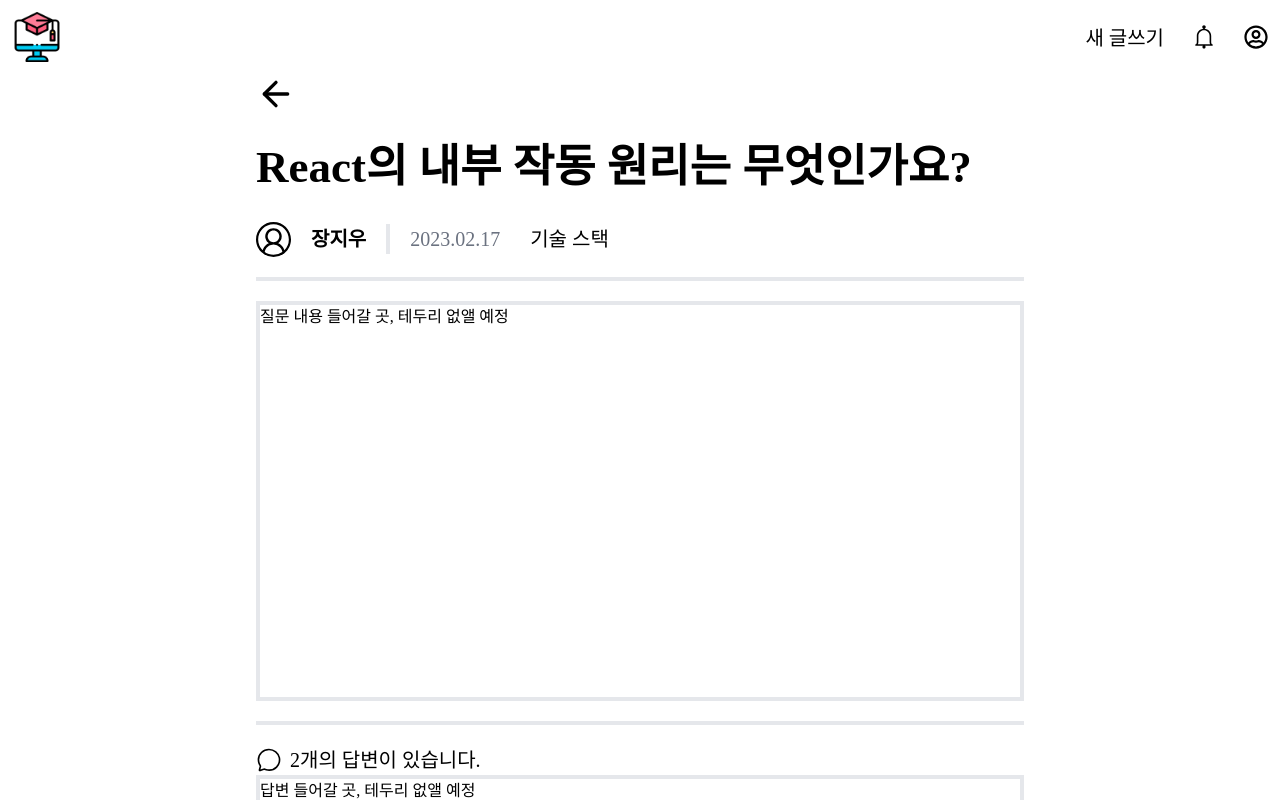
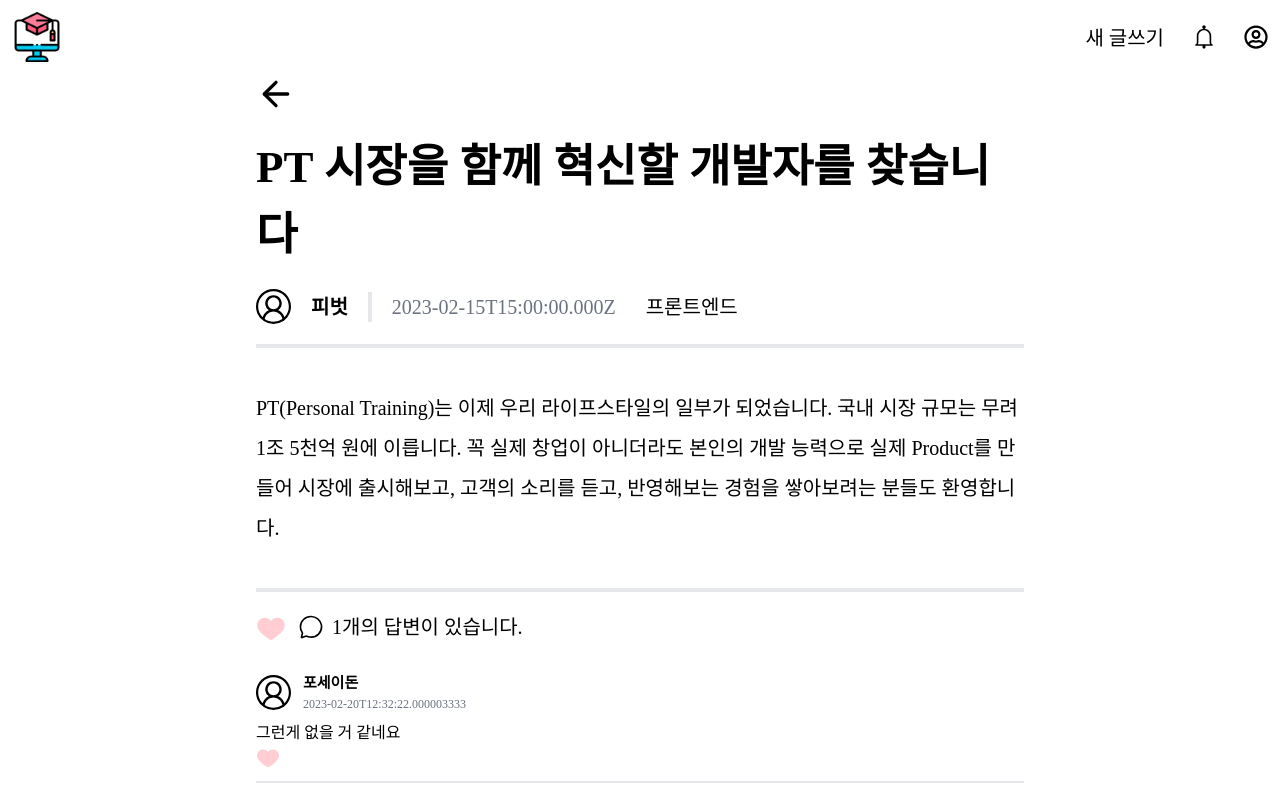
Before and after one commit to codestates-seb/seb42_pre_017, a React (Create React App) app in the folder Client/: page / in a window 1280 px wide. Both pictures are taken after a click on the item 166 px from the left and 756 px from the top of the page. Shown: the top 800 px of the page. Built offline with nearby package versions, Linux system fonts and the light colour scheme; data requests are answered from the project's data file; a web font is replaced by a local one.

Commit message:
feat: postdetail 페이지 구현

```diff
--- a/Client/package.json
+++ b/Client/package.json
@@ -50,6 +50,7 @@
     "eslint": "^8.34.0",
     "eslint-config-prettier": "^8.6.0",
     "eslint-plugin-prettier": "^4.2.1",
+    "json-server": "^0.17.1",
     "prettier": "^2.8.4",
     "tailwindcss": "^3.2.6"
   }
--- a/Client/src/components/Post/TextEditor.js
+++ b/Client/src/components/Post/TextEditor.js
@@ -43,6 +43,7 @@
           modules={this.modules}
           formats={this.formats}
           value={value || ""}
+          onChange={onChange}
           // onChange={(content, delta, source, editor) => onChange(editor.getHTML())}
           className={className}
         />
--- a/Client/src/components/layout/Nav.js
+++ b/Client/src/components/layout/Nav.js
@@ -8,7 +8,7 @@
 export default function Nav() {
   const [toggle, setToggle] = useState(false);
   return (
-    <nav className="flex justify-between max-w-screen-xl m-auto p-3 relative items-center">
+    <nav className="flex justify-between max-w-screen-2xl m-auto p-3 relative items-center">
       <Link to="/" className="cursor-pointer">
         <img src={logo} alt="logo" className="w-[50px]" />
       </Link>
--- a/Client/src/data/db.json
+++ b/Client/src/data/db.json
@@ -4,13 +4,14 @@
       "id": 1,
       "title": "PT 시장을 함께 혁신할 개발자를 찾습니다",
       "author": "피벗",
-      "updatedAt":"2023-02-15T15:00:00.000Z",
-      "stack":"프론트엔드",
+      "updatedAt": "2023-02-15T15:00:00.000Z",
+      "stack": "프론트엔드",
       "content": "PT(Personal Training)는 이제 우리 라이프스타일의 일부가 되었습니다. 국내 시장 규모는 무려 1조 5천억 원에 이릅니다. 꼭 실제 창업이 아니더라도 본인의 개발 능력으로 실제 Product를 만들어 시장에 출시해보고, 고객의 소리를 듣고, 반영해보는 경험을 쌓아보려는 분들도 환영합니다.",
       "answer": [
         {
-          "nickname":"포세이돈",
-          "content":"그런게 없을 거 같네요 "
+          "nickname": "포세이돈",
+          "content": "그런게 없을 거 같네요",
+          "createdAt": "2023-02-20T12:32:22.000003333"
         }
       ],
       "likes": 0
@@ -19,61 +20,64 @@
       "id": 2,
       "title": "PT 시장을 함께 혁신할 개발자를 찾습니다",
       "author": "피벗",
-      "updatedAt":"2023-02-15T15:00:00.000Z",
-      "stack":"프론트엔드",
+      "updatedAt": "2023-02-15T15:00:00.000Z",
+      "stack": "프론트엔드",
       "content": "PT(Personal Training)는 이제 우리 라이프스타일의 일부가 되었습니다. 국내 시장 규모는 무려 1조 5천억 원에 이릅니다. 꼭 실제 창업이 아니더라도 본인의 개발 능력으로 실제 Product를 만들어 시장에 출시해보고, 고객의 소리를 듣고, 반영해보는 경험을 쌓아보려는 분들도 환영합니다.",
-      "answer": "답변 대기중 입니다.",
+      "answer": [],
       "likes": 0
     },
     {
       "id": 3,
       "title": "PT 시장을 함께 혁신할 개발자를 찾습니다",
       "author": "피벗",
-          "updatedAt":"2023-02-15T15:00:00.000Z",
-          "stack":"프론트엔드",
+      "updatedAt": "2023-02-15T15:00:00.000Z",
+      "stack": "프론트엔드",
       "content": "PT(Personal Training)는 이제 우리 라이프스타일의 일부가 되었습니다. 국내 시장 규모는 무려 1조 5천억 원에 이릅니다. 꼭 실제 창업이 아니더라도 본인의 개발 능력으로 실제 Product를 만들어 시장에 출시해보고, 고객의 소리를 듣고, 반영해보는 경험을 쌓아보려는 분들도 환영합니다.",
-          "answer": "답변 대기중 입니다.",
+      "answer": [],
       "likes": 0
     },
     {
       "id": 4,
       "title": "PT 시장을 함께 혁신할 개발자를 찾습니다",
       "author": "피벗",
-        "updatedAt":"2023-02-15T15:00:00.000Z",
-        "stack":"프론트엔드",
+      "updatedAt": "2023-02-15T15:00:00.000Z",
+      "stack": "프론트엔드",
       "content": "PT(Personal Training)는 이제 우리 라이프스타일의 일부가 되었습니다. 국내 시장 규모는 무려 1조 5천억 원에 이릅니다. 꼭 실제 창업이 아니더라도 본인의 개발 능력으로 실제 Product를 만들어 시장에 출시해보고, 고객의 소리를 듣고, 반영해보는 경험을 쌓아보려는 분들도 환영합니다.",
-        "answer": "답변 대기중 입니다.",
+      "answer": [],
       "likes": 0
     },
     {
       "id": 5,
       "title": "PT 시장을 함께 혁신할 개발자를 찾습니다",
       "author": "피벗",
-          "updatedAt":"2023-02-15T15:00:00.000Z",
-          "stack":"프론트엔드",
+      "updatedAt": "2023-02-15T15:00:00.000Z",
+      "stack": "프론트엔드",
       "content": "PT(Personal Training)는 이제 우리 라이프스타일의 일부가 되었습니다. 국내 시장 규모는 무려 1조 5천억 원에 이릅니다. 꼭 실제 창업이 아니더라도 본인의 개발 능력으로 실제 Product를 만들어 시장에 출시해보고, 고객의 소리를 듣고, 반영해보는 경험을 쌓아보려는 분들도 환영합니다.",
-          "answer": "답변 대기중 입니다.",
+      "answer": [],
       "likes": 0
     },
     {
       "id": 6,
       "title": "PT 시장을 함께 혁신할 개발자를 찾습니다",
       "author": "피벗",
-          "updatedAt":"2023-02-15T15:00:00.000Z",
-          "stack":"프론트엔드",
+      "updatedAt": "2023-02-15T15:00:00.000Z",
+      "stack": "프론트엔드",
       "content": "PT(Personal Training)는 이제 우리 라이프스타일의 일부가 되었습니다. 국내 시장 규모는 무려 1조 5천억 원에 이릅니다. 꼭 실제 창업이 아니더라도 본인의 개발 능력으로 실제 Product를 만들어 시장에 출시해보고, 고객의 소리를 듣고, 반영해보는 경험을 쌓아보려는 분들도 환영합니다.",
       "answer": [
         {
-              "nickname":"포세이돈",
-              "content":"그런게 없을 거 같네요 "
+          "nickname": "포세이돈",
+          "content": "그런게 없을 거 같네요 ",
+          "createdAt": "2023-02-20T12:32:22.000003333"
         },
         {
-              "nickname":"포세이돈",
-              "content":"그런게 없을 거 같네요 "
+          "nickname": "포세이돈",
+          "content": "그런게 없을 거 같네요 ",
+          "createdAt": "2023-02-20T12:32:22.000003333"
         },
         {
-              "nickname":"포세이돈",
-              "content":"그런게 없을 거 같네요 "
+          "nickname": "포세이돈",
+          "content": "그런게 없을 거 같네요 ",
+          "createdAt": "2023-02-20T12:32:22.000003333"
         }
       ],
       "likes": 0
@@ -82,31 +86,34 @@
       "id": 7,
       "title": "PT 시장을 함께 혁신할 개발자를 찾습니다",
       "author": "피벗",
-          "updatedAt":"2023-02-15T15:00:00.000Z",
-          "stack":"프론트엔드",
+      "updatedAt": "2023-02-15T15:00:00.000Z",
+      "stack": "프론트엔드",
       "content": "PT(Personal Training)는 이제 우리 라이프스타일의 일부가 되었습니다. 국내 시장 규모는 무려 1조 5천억 원에 이릅니다. 꼭 실제 창업이 아니더라도 본인의 개발 능력으로 실제 Product를 만들어 시장에 출시해보고, 고객의 소리를 듣고, 반영해보는 경험을 쌓아보려는 분들도 환영합니다.",
-          "answer": "답변 대기중 입니다.",
+      "answer": [],
       "likes": 0
     },
     {
       "id": 8,
       "title": "PT 시장을 함께 혁신할 개발자를 찾습니다",
       "author": "피벗",
-            "updatedAt":"2023-02-15T15:00:00.000Z",
-            "stack":"프론트엔드",
+      "updatedAt": "2023-02-15T15:00:00.000Z",
+      "stack": "프론트엔드",
       "content": "PT(Personal Training)는 이제 우리 라이프스타일의 일부가 되었습니다. 국내 시장 규모는 무려 1조 5천억 원에 이릅니다. 꼭 실제 창업이 아니더라도 본인의 개발 능력으로 실제 Product를 만들어 시장에 출시해보고, 고객의 소리를 듣고, 반영해보는 경험을 쌓아보려는 분들도 환영합니다.",
       "answer": [
         {
-                "nickname":"포세이돈",
-                "content":"그런게 없을 거 같네요 "
+          "nickname": "포세이돈",
+          "content": "그런게 없을 거 같네요 ",
+          "createdAt": "2023-02-20T12:32:22.000003333"
         },
         {
-                "nickname":"포세이돈",
-                "content":"그런게 없을 거 같네요 "
+          "nickname": "포세이돈",
+          "content": "그런게 없을 거 같네요 ",
+          "createdAt": "2023-02-20T12:32:22.000003333"
         },
         {
-                "nickname":"포세이돈",
-                "content":"그런게 없을 거 같네요 "
+          "nickname": "포세이돈",
+          "content": "그런게 없을 거 같네요 ",
+          "createdAt": "2023-02-20T12:32:22.000003333"
         }
       ],
       "likes": 0
@@ -115,45 +122,47 @@
       "id": 9,
       "title": "PT 시장을 함께 혁신할 개발자를 찾습니다",
       "author": "피벗",
-          "updatedAt":"2023-02-15T15:00:00.000Z",
-          "stack":"프론트엔드",
+      "updatedAt": "2023-02-15T15:00:00.000Z",
+      "stack": "프론트엔드",
       "content": "PT(Personal Training)는 이제 우리 라이프스타일의 일부가 되었습니다. 국내 시장 규모는 무려 1조 5천억 원에 이릅니다. 꼭 실제 창업이 아니더라도 본인의 개발 능력으로 실제 Product를 만들어 시장에 출시해보고, 고객의 소리를 듣고, 반영해보는 경험을 쌓아보려는 분들도 환영합니다.",
-          "answer": "답변 대기중 입니다.",
+      "answer": [],
       "likes": 0
     },
     {
       "id": 10,
       "title": "PT 시장을 함께 혁신할 개발자를 찾습니다",
       "author": "피벗",
-            "updatedAt":"2023-02-15T15:00:00.000Z",
-            "stack":"프론트엔드",
+      "updatedAt": "2023-02-15T15:00:00.000Z",
+      "stack": "프론트엔드",
       "content": "PT(Personal Training)는 이제 우리 라이프스타일의 일부가 되었습니다. 국내 시장 규모는 무려 1조 5천억 원에 이릅니다. 꼭 실제 창업이 아니더라도 본인의 개발 능력으로 실제 Product를 만들어 시장에 출시해보고, 고객의 소리를 듣고, 반영해보는 경험을 쌓아보려는 분들도 환영합니다.",
       "answer": [
         {
-                "nickname":"포세이돈",
-                "content":"그런게 없을 거 같네요 "
+          "nickname": "포세이돈",
+          "content": "그런게 없을 거 같네요 ",
+          "createdAt": "2023-02-20T12:32:22.000003333"
         },
         {
-                "nickname":"포세이돈",
-                "content":"그런게 없을 거 같네요 "
+          "nickname": "포세이돈",
+          "content": "그런게 없을 거 같네요 ",
+          "createdAt": "2023-02-20T12:32:22.000003333"
         },
         {
-                "nickname":"포세이돈",
-                "content":"그런게 없을 거 같네요 "
+          "nickname": "포세이돈",
+          "content": "그런게 없을 거 같네요 ",
+          "createdAt": "2023-02-20T12:32:22.000003333"
         }
       ],
       "likes": 0
     }
   ],
   "page": {
-      "pagecount":10,
-      "contentcount":50
+    "pagecount": 10,
+    "contentcount": 50
   },
-  "admin":
-      [
+  "admin": [
     {
-        "useremail":"sjij0617@naver.com",
-        "password":"1234"
+      "useremail": "sjij0617@naver.com",
+      "password": "1234"
     }
   ]
 }
--- a/Client/src/pages/Post.js
+++ b/Client/src/pages/Post.js
@@ -4,9 +4,13 @@
 import TextEditor from "../components/Post/TextEditor";
 import { GoBook, GoDiffIgnored, GoThreeBars } from "react-icons/go";
 import { Link, useNavigate } from "react-router-dom";
+import { useState } from "react";
 
 export function Post() {
   const navigate = useNavigate();
+  const [content, setContent] = useState("");
+  console.log(content);
+
   return (
     <>
       <main className="flex flex-col items-center m-[20px]">
@@ -29,7 +33,11 @@
             <GoDiffIgnored size={24} />
             <span className="text-[20px] ml-[10px]">질문 내용</span>
           </section>
-          <TextEditor className="w-[70vw] mb-[70px]" style={{ height: "50vh" }} />
+          <TextEditor
+            className="w-[70vw] mb-[70px]"
+            style={{ height: "50vh" }}
+            onChange={e => setContent(e.target.value)}
+          />
           <div className="flex justify-end">
             <Link to="/">
               <Buttons
--- a/Client/src/pages/PostDetail.js
+++ b/Client/src/pages/PostDetail.js
@@ -4,12 +4,15 @@
 import { GoDiffIgnored } from "react-icons/go";
 import Buttons from "../components/Post/Buttons";
 import TextEditor from "../components/Post/TextEditor";
-import { Link } from "react-router-dom";
+import { Link, useLocation } from "react-router-dom";
 import { FcLikePlaceholder, FcLike } from "react-icons/fc";
 import { useState } from "react";
 
 export function PostDetail() {
   const [isLike, setIsLike] = useState(false);
+  const { data } = useLocation().state;
+  const { id, answer, content, likes, stack, title, updatedAt, author } = data;
+  console.log(data);
 
   return (
     <>
@@ -18,38 +21,60 @@
           <Link to="/">
             <FiArrowLeft size={40} />
           </Link>
-          <h1 className="text-[45px] font-bold mb-5 mt-5">React의 내부 작동 원리는 무엇인가요?</h1>
-          <div className="flex items-center mb-5">
+          <h1 className="text-[45px] font-bold mb-5 mt-5">{title}</h1>
+          <section className="flex items-center mb-5">
             <VscAccount size={35} />
-            <span className="text-[20px] font-bold border-solid border-r-4 pr-5 ml-5">장지우</span>
-            <span className="text-[20px] pl-5 text-gray-500">2023.02.17</span>
-            <span className="text-[20px] ml-[30px]">기술 스택</span>
-          </div>
-          <div className="w-[60vw] border-solid border-2 mb-[20px]" />
-          <article className="border-solid border-4 h-[50vh]">질문 내용 들어갈 곳, 테두리 없앨 예정</article>
+            <span className="text-[20px] font-bold border-solid border-r-4 pr-5 ml-5">{author}</span>
+            <span className="text-[20px] pl-5 text-gray-500">{updatedAt}</span>
+            <span className="text-[20px] ml-[30px]">{stack}</span>
+          </section>
+          <div className="w-[60vw] border-solid border-[2px] mb-[20px]" />
+          <article className="text-xl h-auto pt-[20px] pb-[20px] leading-10">{content}</article>
           <div className="mt-5">
-            <div className="w-[60vw] border-solid border-2 mb-[20px]" />
-
+            <div className="w-[60vw] border-solid border-[2px] mb-[20px]" />
             <div>
               <section className="text-[20px] flex items-center">
+                <div className="flex items-center cursor-pointer mr-3" onClick={() => setIsLike(!isLike)}>
+                  {isLike ? <FcLike size={30} /> : <FcLikePlaceholder size={30} />}
+                </div>
                 <IoChatbubbleOutline size={26} />
-                <span className="ml-2">2개의 답변이 있습니다.</span>
+                <span className="ml-2">
+                  {answer.length > 0 ? `${answer.length}개의 답변이 있습니다.` : "답변 대기중입니다."}
+                </span>
               </section>
-              <div className="border-solid border-4 h-[30vh]">답변 들어갈 곳, 테두리 없앨 예정</div>
-              <div className="flex items-center" onClick={() => setIsLike(!isLike)}>
-                {isLike ? <FcLike size={30} /> : <FcLikePlaceholder size={30} />}
+              <div className="h-auto pt-[30px] pb-[30px]">
+                {answer.length > 0
+                  ? answer.map((el, i) => {
+                      const { nickname, content, createdAt } = el;
+                      return (
+                        <div className="mb-5" key={i}>
+                          <div className="flex items-center mb-2">
+                            <span>
+                              <VscAccount size={35} />
+                            </span>
+                            <div className="flex flex-col">
+                              <span className="ml-3 font-extrabold text-[15px]">{nickname}</span>
+                              <span className="ml-3 text-[12px] text-gray-500">{createdAt}</span>
+                            </div>
+                          </div>
+                          <span>{content}</span>
+                          <div className="flex items-center cursor-pointer" onClick={() => setIsLike(!isLike)}>
+                            {isLike ? <FcLike size={24} /> : <FcLikePlaceholder size={24} />}
+                          </div>
+                          <div className="w-[60vw] border-solid border-[1px] border-gray mt-3" />
+                        </div>
+                      );
+                    })
+                  : null}
               </div>
             </div>
           </div>
-
-          <div className="w-[60vw] border-solid border-2 mb-5 mt-5" />
-
           <div className="mb-[70px] mt-5">
             <section className="flex">
               <GoDiffIgnored size={26} />
               <span className="text-[20px] ml-2">답변하기</span>
             </section>
-            <TextEditor style={{ height: "30vh" }} />
+            <TextEditor style={{ height: "20vh" }} />
           </div>
           <div className="flex justify-end mb-[40px] ">
             <Buttons
--- a/Client/src/util/data.js
+++ b/Client/src/util/data.js
@@ -1,4 +1,4 @@
-import axios from 'axios';
-export function getData(){
-return axios.get('http://localhost:3000/data').then(res=>res.data)
+import axios from "axios";
+export function getData() {
+  return axios.get("http://localhost:4000/data").then(res => res.data);
 }
```
Also changed, not shown: Client/src/components/Home/Card.js (+27 -25 lines), Client/src/components/Home/Carousel.js (+9 -9 lines), Client/public/images/carousel1.png (added), 1 other file (tests, documents, lock files or other folders). Lines whose indentation alone changed are shown as unchanged.
